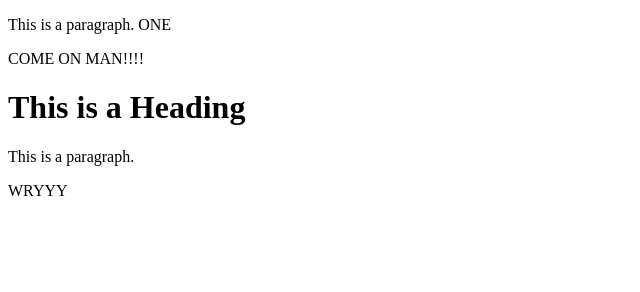
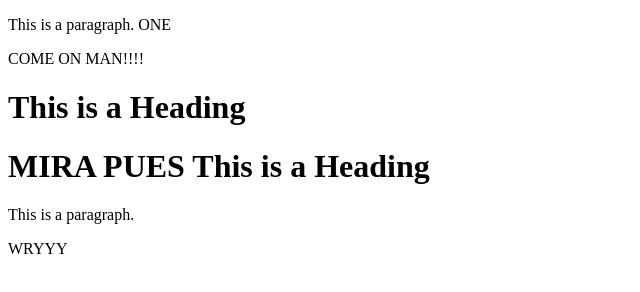
Before and after one commit to manchasavalos/learning-git, a plain HTML site: page index.html in a window 1280 px wide. Shown: the whole page, without its empty margins (0-640 px from the left). Drawn offline with Linux system fonts and the light colour scheme.

Commit message:
more html 2

```diff
--- a/index.html
+++ b/index.html
@@ -10,6 +10,7 @@
 COME ON MAN!!!!
 
 <h1>This is a Heading</h1>
+<h1>MIRA PUES  This is a Heading</h1>
 <p>This is a paragraph.</p>
 
   WRYYY
```
